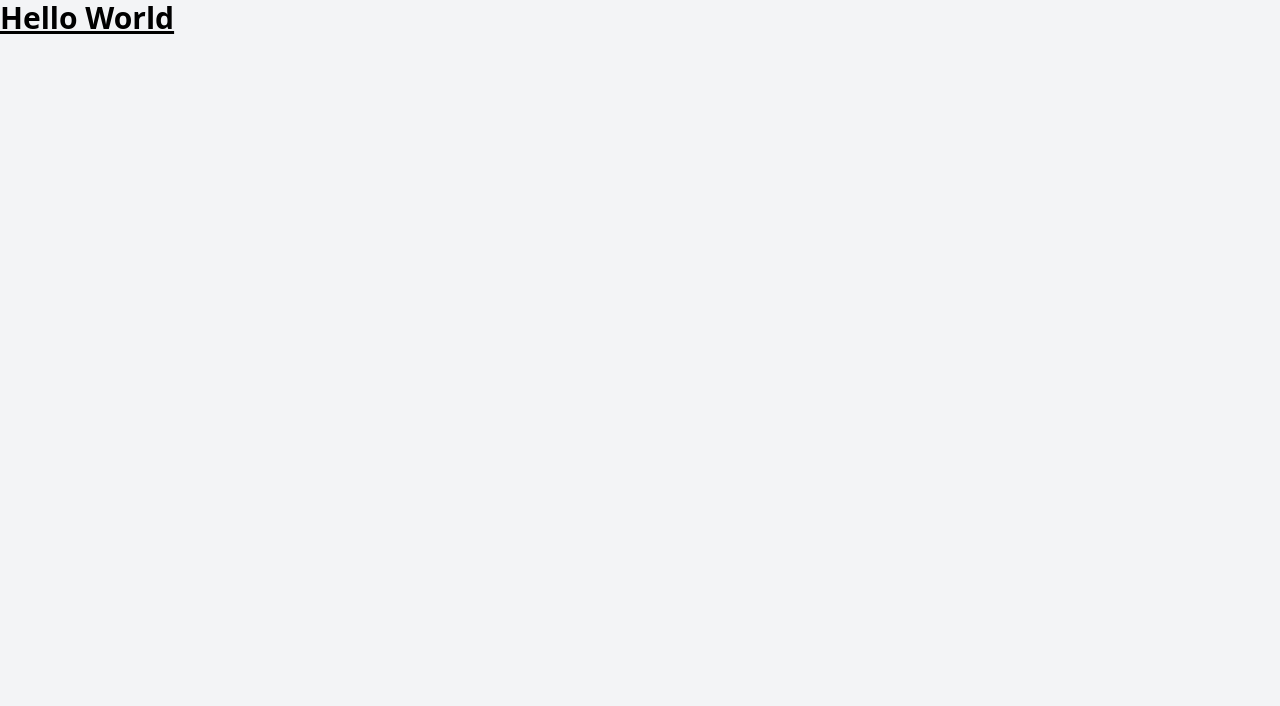
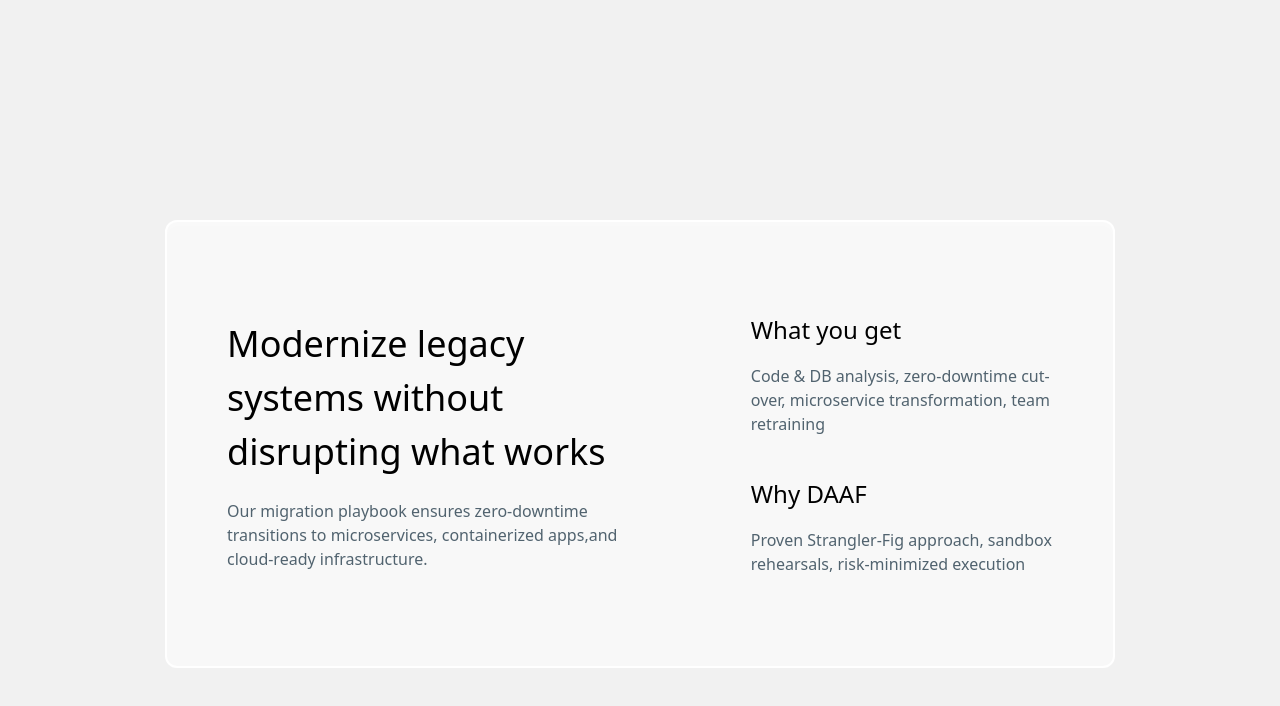
Before and after one commit to daaf-technologies/daaf-website, a SvelteKit app: page / in a window 1280 px wide. Shown: the top 706 px of the page. Built offline with nearby package versions, Linux system fonts and the light colour scheme.

Commit message:
feat(#22): :sparkles: Created card component

```diff
--- /dev/null
+++ b/src/lib/components/ui/card/card.svelte
@@ -0,0 +1,113 @@
+<script lang="ts">
+	interface CardPropsType {
+		leftTitle: string;
+		leftContent: string;
+		rightTopTitle: string;
+		rightTopContent: string;
+		rightBottomTitle: string;
+		rightBottomContent: string;
+	}
+
+	const {
+		leftTitle,
+		leftContent,
+		rightTopTitle,
+		rightTopContent,
+		rightBottomTitle,
+		rightBottomContent
+	}: CardPropsType = $props();
+</script>
+
+<div class="card">
+	<div class="left">
+		<p class="left-title">{leftTitle}</p>
+		<p class="left-content">
+			{leftContent}
+		</p>
+	</div>
+	<div class="right">
+		<div class="right-top">
+			<p class="right-top-title">
+				{rightTopTitle}
+			</p>
+			<p class="right-top-content">
+				{rightTopContent}
+			</p>
+		</div>
+		<div class="right-bottom">
+			<p class="right-bottom-title">
+				{rightBottomTitle}
+			</p>
+			<p class="right-bottom-content">
+				{rightBottomContent}
+			</p>
+		</div>
+	</div>
+</div>
+
+<style>
+	.card {
+		display: flex;
+		align-items: center;
+		justify-content: center;
+		gap: 90px;
+		background: rgba(255, 255, 255, 0.5);
+		border: 2px solid #fff;
+		border-radius: 12px;
+		box-shadow: 0px 4px 4px 0px #ffffff40 inset;
+		padding: 90px 60px;
+	}
+
+	.left {
+		display: flex;
+		flex-direction: column;
+		gap: 20px;
+	}
+
+	.left-title {
+		font-size: 36px;
+		font-weight: 500;
+	}
+
+	.left-content {
+		color: #51636f;
+	}
+
+	.right {
+		display: flex;
+		flex-direction: column;
+		gap: 40px;
+	}
+
+	.right-top {
+		display: flex;
+		flex-direction: column;
+		gap: 16px;
+	}
+
+	.right-top-title {
+		font-size: 24px;
+		font-weight: 500;
+	}
+
+	.right-top-content {
+		font-size: 16px;
+		color: #51636f;
+	}
+
+	.right-bottom {
+		display: flex;
+		flex-direction: column;
+		gap: 16px;
+	}
+
+	.right-bottom-title {
+		font-size: 24px;
+		font-weight: 500;
+	}
+
+	.right-bottom-content {
+		font-size: 16px;
+		color: #51636f;
+	}
+</style>
--- /dev/null
+++ b/src/lib/components/ui/card/index.ts
@@ -0,0 +1,3 @@
+import Card from './card.svelte';
+
+export default Card;
--- a/src/routes/+page.svelte
+++ b/src/routes/+page.svelte
@@ -1,8 +1,14 @@
-<h1 class="text-3xl font-bold underline">Hello World</h1>
+<script>
+	import Card from '$lib/components/ui/card';
+</script>
 
-<style lang="postcss">
-	@reference "tailwindcss";
-	:global(html) {
-		background-color: theme(--color-gray-100);
-	}
-</style>
+<div class="bg-[#F1F1F1] px-[165px] py-[220px]">
+	<Card
+		leftTitle="Modernize legacy systems without disrupting what works"
+		leftContent="Our migration playbook ensures zero-downtime transitions to microservices, containerized apps,and cloud-ready infrastructure."
+		rightTopTitle="What you get"
+		rightTopContent="Code & DB analysis, zero-downtime cut-over, microservice transformation, team retraining"
+		rightBottomTitle="Why DAAF"
+		rightBottomContent="Proven Strangler-Fig approach, sandbox rehearsals, risk-minimized execution"
+	/>
+</div>
```
